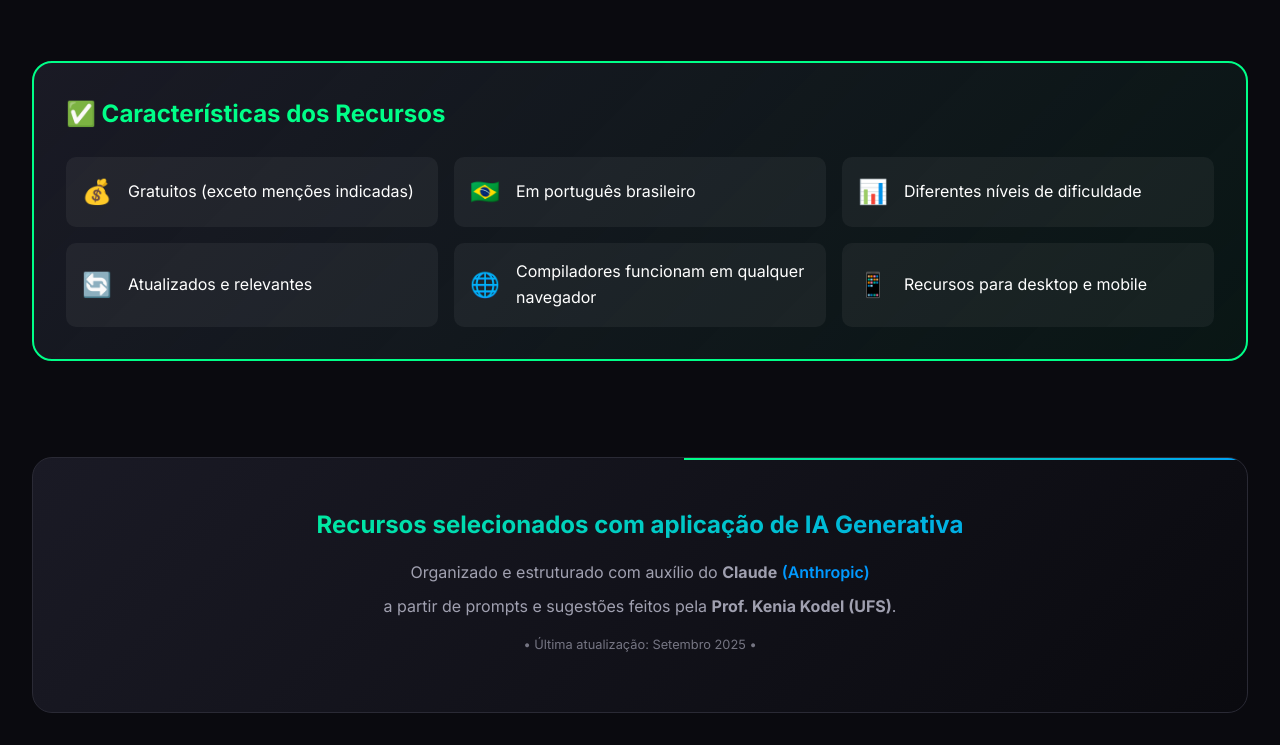
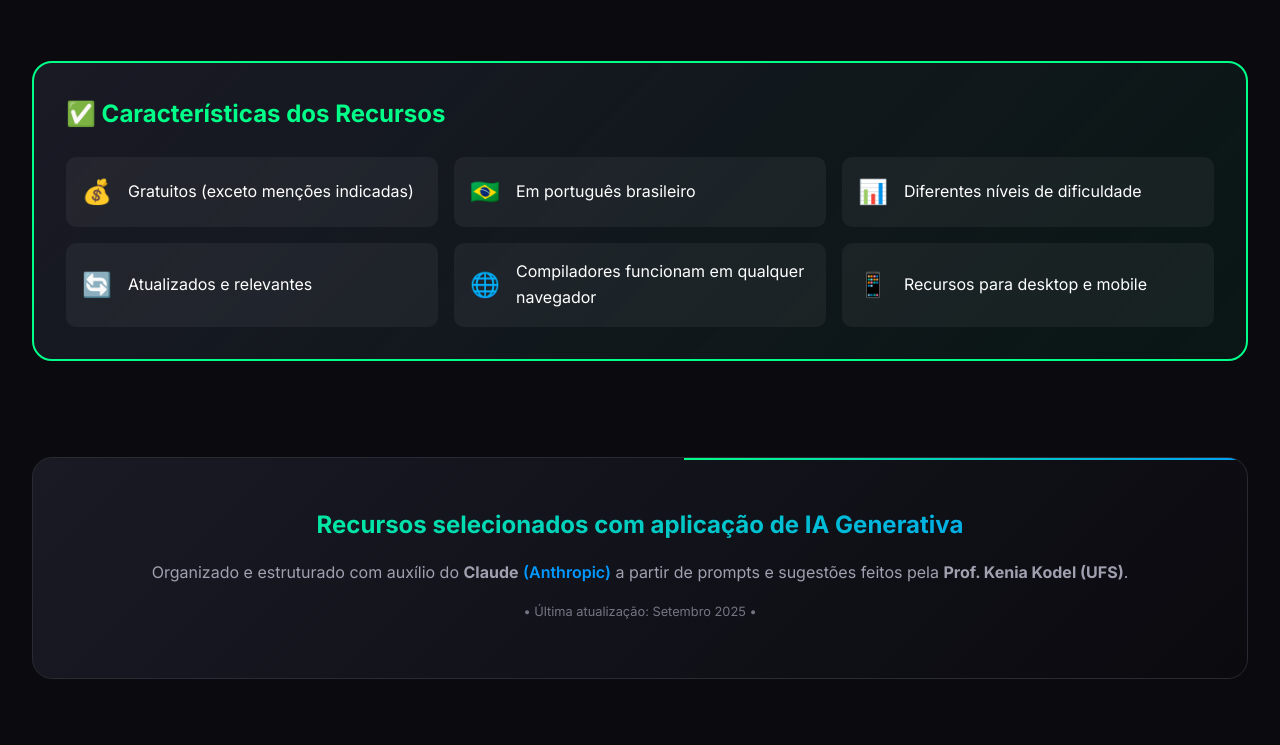
Before and after one commit to keniakodel-ufs/recursos-linguagem-c-v2, a plain HTML site: page index.html in a window 1280 px wide. Shown: the part 4330-5075 px from the top of the page. After the commit the page ends 5041 px from the top, so only its background shows below. Drawn offline with Linux system fonts and the light colour scheme.

Commit message:
Ajuste do rodapé.

```diff
--- a/index.html
+++ b/index.html
@@ -754,8 +754,8 @@
 
         <footer class="footer">
             <h3>Recursos selecionados com aplicação de IA Generativa</h3>
-            <p>Organizado e estruturado com auxílio do <strong>Claude</strong> <a href="https://www.anthropic.com" target="_blank">(Anthropic)</a></p>
-            <p>a partir de prompts e sugestões feitos pela <strong>Prof. Kenia Kodel (UFS)</strong>.</p>
+            <p>Organizado e estruturado com auxílio do <strong>Claude</strong> <a href="https://www.anthropic.com" target="_blank">(Anthropic)</a>
+            a partir de prompts e sugestões feitos pela <strong>Prof. Kenia Kodel (UFS)</strong>.</p>
             <p style="font-size: 0.8rem; opacity: 0.7; margin-top: 1rem;">
                 • Última atualização: Setembro 2025 •
             </p>
```
